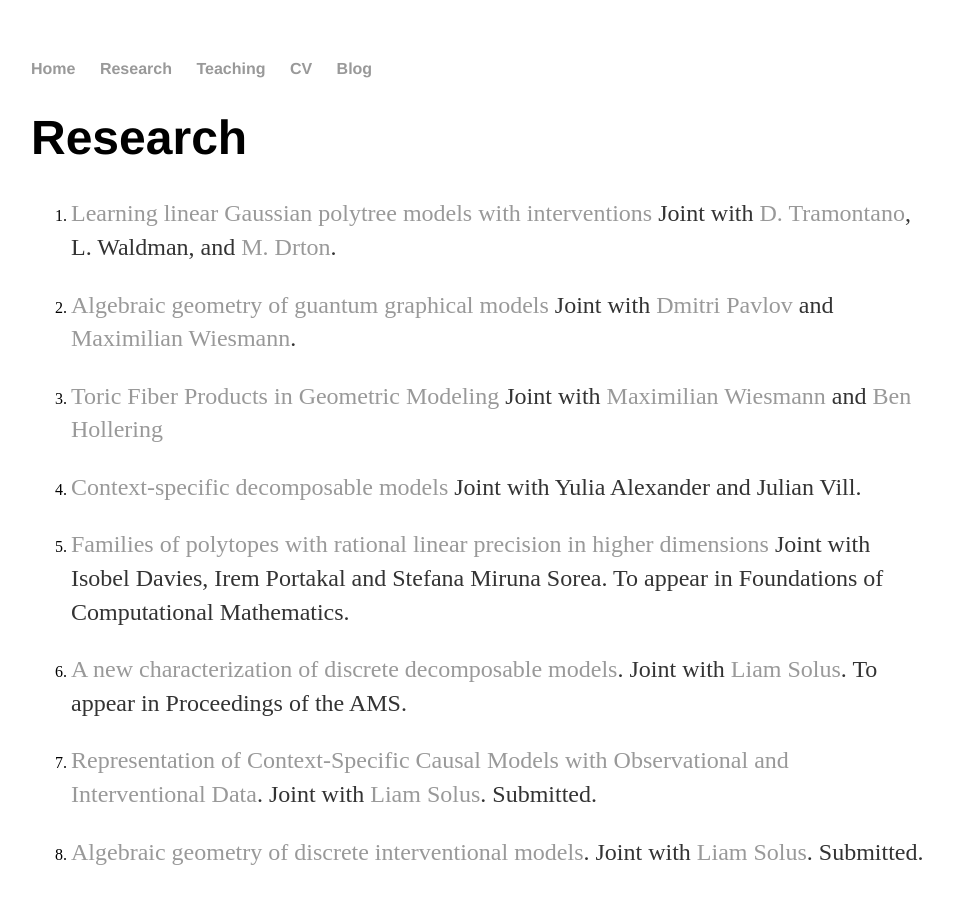
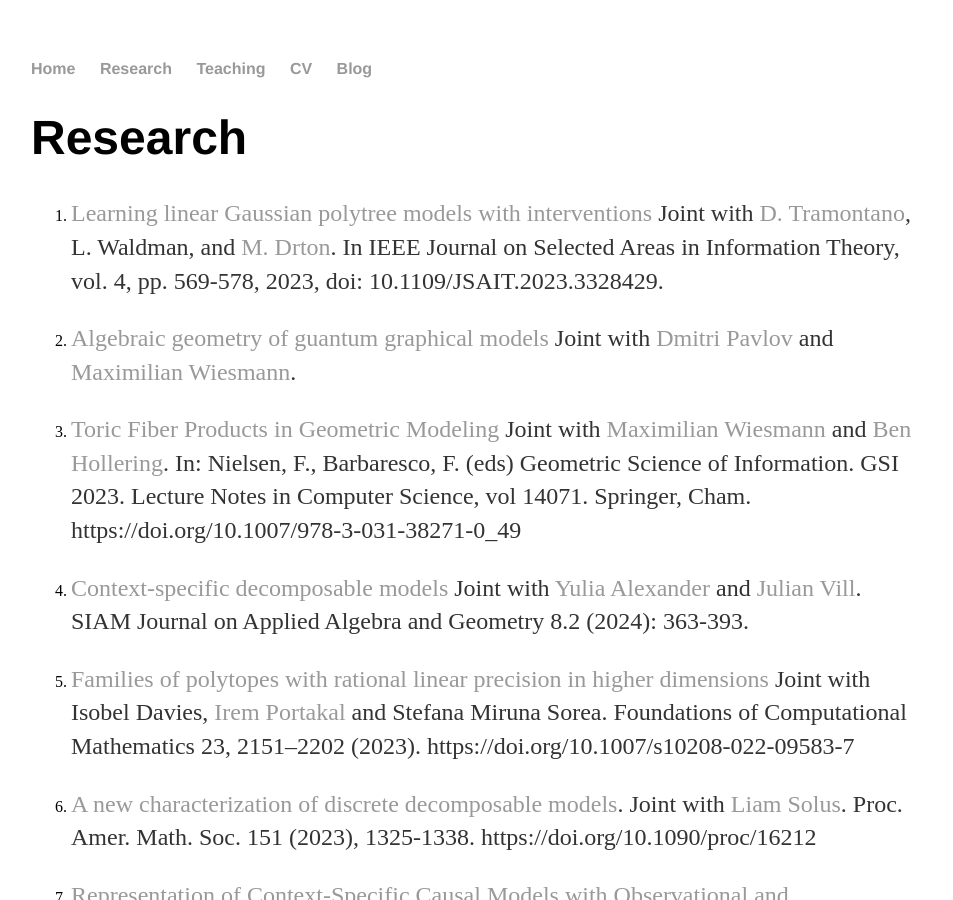
Before and after one commit to emduart2/emduart2.github.io, a Jekyll site: the page built from about/index.md, in a window 1280 px wide and 900 px high. Shown: the whole window, without its empty margins (161-1114 px from the left). Built offline with Jekyll 4.4.1, drawn with Linux system fonts in a browser that asks for light colours.

Commit message:
daily decription of AGlects,updated publications.

```diff
--- a/about/index.md
+++ b/about/index.md
@@ -4,17 +4,18 @@ title: Research
 ---
 
 # Research
-1. [Learning linear Gaussian polytree models with interventions](https://ieeexplore.ieee.org/document/10299801) Joint with [D. Tramontano](https://sites.google.com/view/danieletramontano/research), L. Waldman, and [M. Drton](https://www.professoren.tum.de/drton-mathias).
+1. [Learning linear Gaussian polytree models with interventions](https://ieeexplore.ieee.org/document/10299801) Joint with [D. Tramontano](https://sites.google.com/view/danieletramontano/research), L. Waldman, and [M. Drton](https://www.professoren.tum.de/drton-mathias). In IEEE Journal on Selected Areas in Information Theory, vol. 4, pp. 569-578, 2023, doi: 10.1109/JSAIT.2023.3328429.
 
 1. [Algebraic geometry of guantum graphical models](https://arxiv.org/pdf/2308.11538.pdf) Joint with [Dmitri Pavlov](https://dmmpavlov.github.io) and [Maximilian Wiesmann](https://maximilianwiesmann.github.io).
 
-1. [Toric Fiber Products in Geometric Modeling](https://arxiv.org/abs/2303.08754) Joint with [Maximilian Wiesmann](https://maximilianwiesmann.github.io) and [Ben Hollering](https://sites.google.com/view/benhollering)
+1. [Toric Fiber Products in Geometric Modeling](https://arxiv.org/abs/2303.08754) Joint with [Maximilian Wiesmann](https://maximilianwiesmann.github.io) and [Ben Hollering](https://sites.google.com/view/benhollering). In: Nielsen, F., Barbaresco, F. (eds) Geometric Science of Information. GSI 2023. Lecture Notes in Computer Science, vol 14071. Springer, Cham. https://doi.org/10.1007/978-3-031-38271-0_49
 
-1.  [Context-specific decomposable models](https://arxiv.org/pdf/2210.11521.pdf) Joint with Yulia Alexander and Julian Vill.
+1.  [Context-specific decomposable models](https://arxiv.org/pdf/2210.11521.pdf) Joint with [Yulia Alexander](https://yuliaalexandr.github.io) and [Julian Vill](https://villjulian.github.io/index.html).
+SIAM Journal on Applied Algebra and Geometry 8.2 (2024): 363-393.
 
-1. [Families of polytopes with rational linear precision in higher dimensions](https://arxiv.org/pdf/2109.08151.pdf) Joint with Isobel Davies, Irem Portakal and Stefana Miruna Sorea. To appear in Foundations of Computational Mathematics.
+1. [Families of polytopes with rational linear precision in higher dimensions](https://arxiv.org/pdf/2109.08151.pdf) Joint with Isobel Davies, [Irem Portakal](https://www.irem-portakal.de) and Stefana Miruna Sorea. Foundations of Computational Mathematics 23, 2151–2202 (2023). https://doi.org/10.1007/s10208-022-09583-7
 
-1. [A new characterization of discrete decomposable models](https://arxiv.org/abs/2105.05907). Joint with [Liam Solus](https://people.kth.se/~solus/). To appear in Proceedings of the AMS.
+1. [A new characterization of discrete decomposable models](https://arxiv.org/abs/2105.05907). Joint with [Liam Solus](https://people.kth.se/~solus/). Proc. Amer. Math. Soc. 151 (2023), 1325-1338. https://doi.org/10.1090/proc/16212
 
 1. [Representation of Context-Specific Causal Models with Observational and Interventional Data](https://arxiv.org/abs/2101.09271). Joint with [Liam Solus](https://people.kth.se/~solus/). Submitted.
 
```
Also changed, not shown: _posts/2024-09-20-Algebraic-Geometry-Lectures.md (+10 -2 lines).
